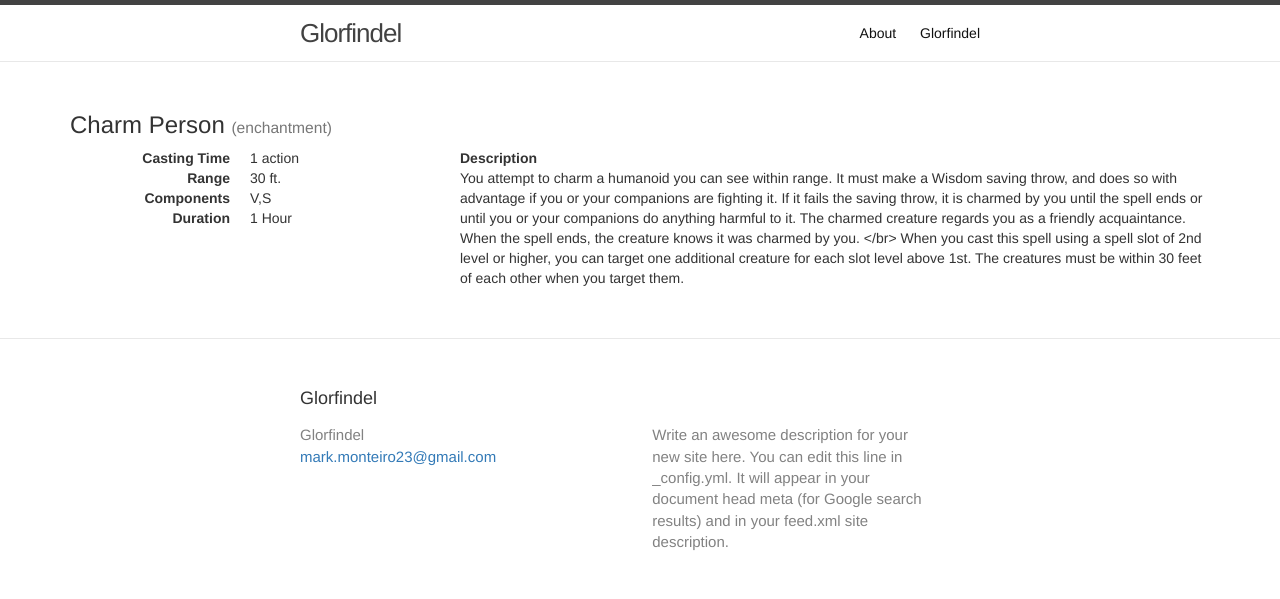
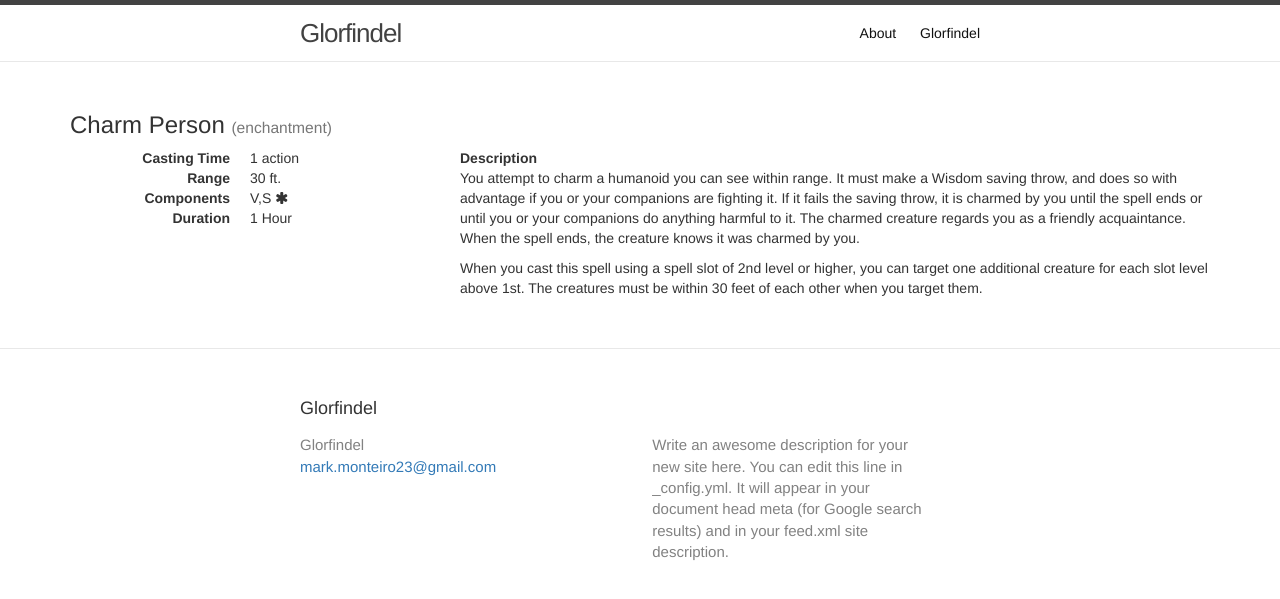
Before and after one commit to mark-monteiro/dnd-character, a Jekyll site: the page built from _spells/charm-person.md, in a window 1280 px wide. Shown: the top 599 px of the page. Built offline with Jekyll 4.4.1, drawn with Linux system fonts in a browser that asks for light colours; nearby versions of some CDN libraries; part of the change alters nothing that is shown.

Commit message:
Updated charm-person.md

```diff
--- a/_spells/charm-person.md
+++ b/_spells/charm-person.md
@@ -1,19 +1,19 @@
 ---
-name: "Charm Person"
+name: Charm Person
 prepared: true
-classes: ["D"]
-type: "enchantment"
+classes:
+  - D
+type: enchantment
 ritual: false
 level: 1
-time: "1 action"
-range: "30 ft."
+time: 1 action
+range: 30 ft.
 components: "V,S"
-duration: "1 Hour"
+duration: 1 Hour
+published: true
+"material-components": ""
 ---
-You attempt to charm a humanoid you can see within range. It must make a Wisdom saving throw, and does so with
-advantage if you or your companions are fighting it. If it fails the saving throw, it is charmed by you until
-the spell ends or until you or your companions do anything harmful to it. The charmed creature regards you as
-a friendly acquaintance. When the spell ends, the creature knows it was charmed by you.
-</br>
-When you cast this spell using a spell slot of 2nd level or higher, you can target one additional creature for
-each slot level above 1st. The creatures must be within 30 feet of each other when you target them.
+
+You attempt to charm a humanoid you can see within range. It must make a Wisdom saving throw, and does so with advantage if you or your companions are fighting it. If it fails the saving throw, it is charmed by you until the spell ends or until you or your companions do anything harmful to it. The charmed creature regards you as a friendly acquaintance. When the spell ends, the creature knows it was charmed by you.
+
+When you cast this spell using a spell slot of 2nd level or higher, you can target one additional creature for each slot level above 1st. The creatures must be within 30 feet of each other when you target them.
```
